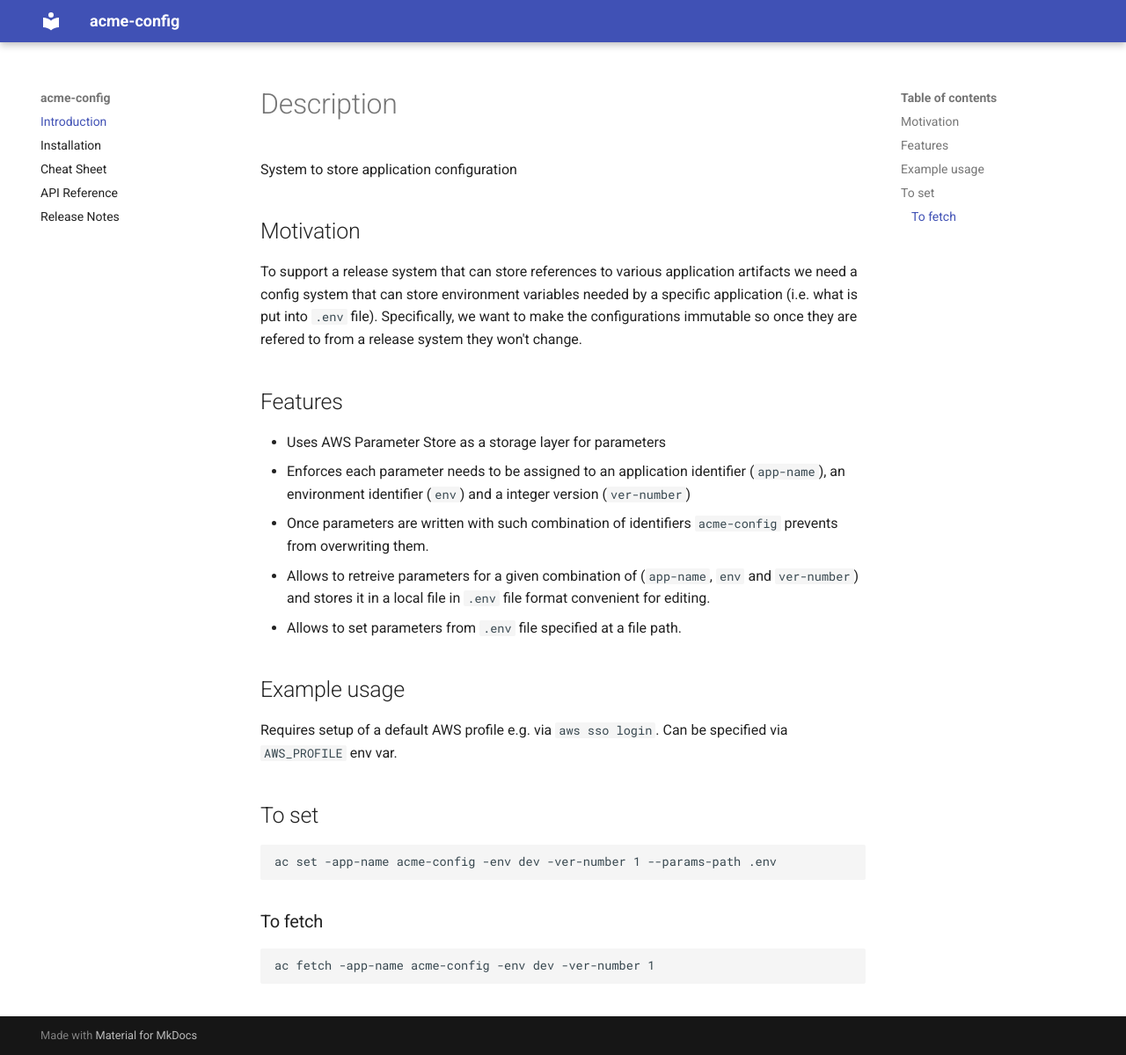
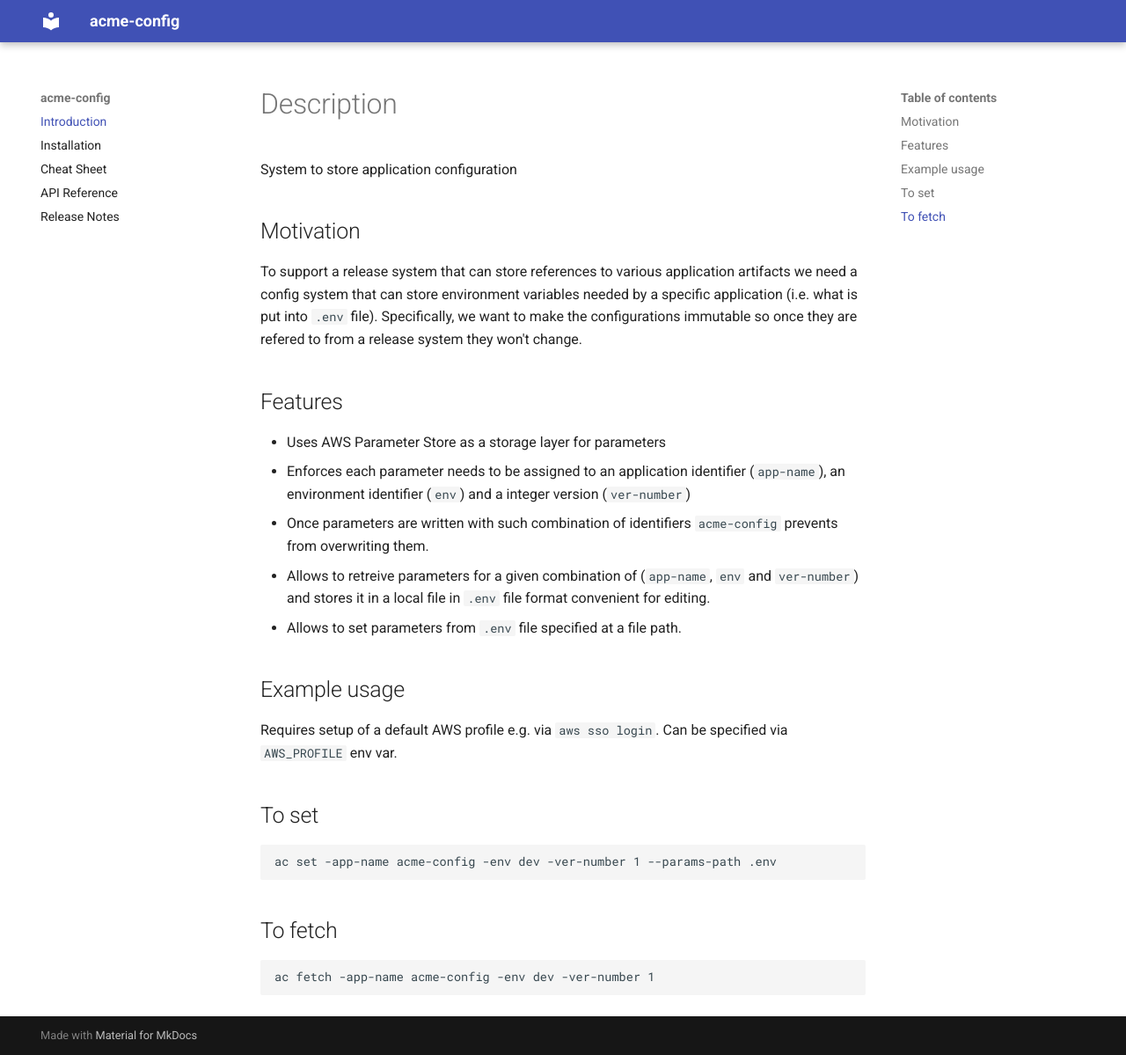
Before and after one commit to blackwhitehere/acme-config, an MkDocs documentation site: the page built from docs/docs/index.md, in a window 1280 px wide and 1199 px high. Shown: the whole window at 88% size. Built offline with MkDocs 1.6.1 and Material for MkDocs 9.7.7, drawn with Linux system fonts in a browser that asks for light colours.

Commit message:
minor fixes

```diff
--- a/docs/docs/index.md
+++ b/docs/docs/index.md
@@ -23,6 +23,6 @@
 
     ac set -app-name acme-config -env dev -ver-number 1 --params-path .env
 
-### To fetch
+## To fetch
 
     ac fetch -app-name acme-config -env dev -ver-number 1
```
Also changed, not shown: README.md.
